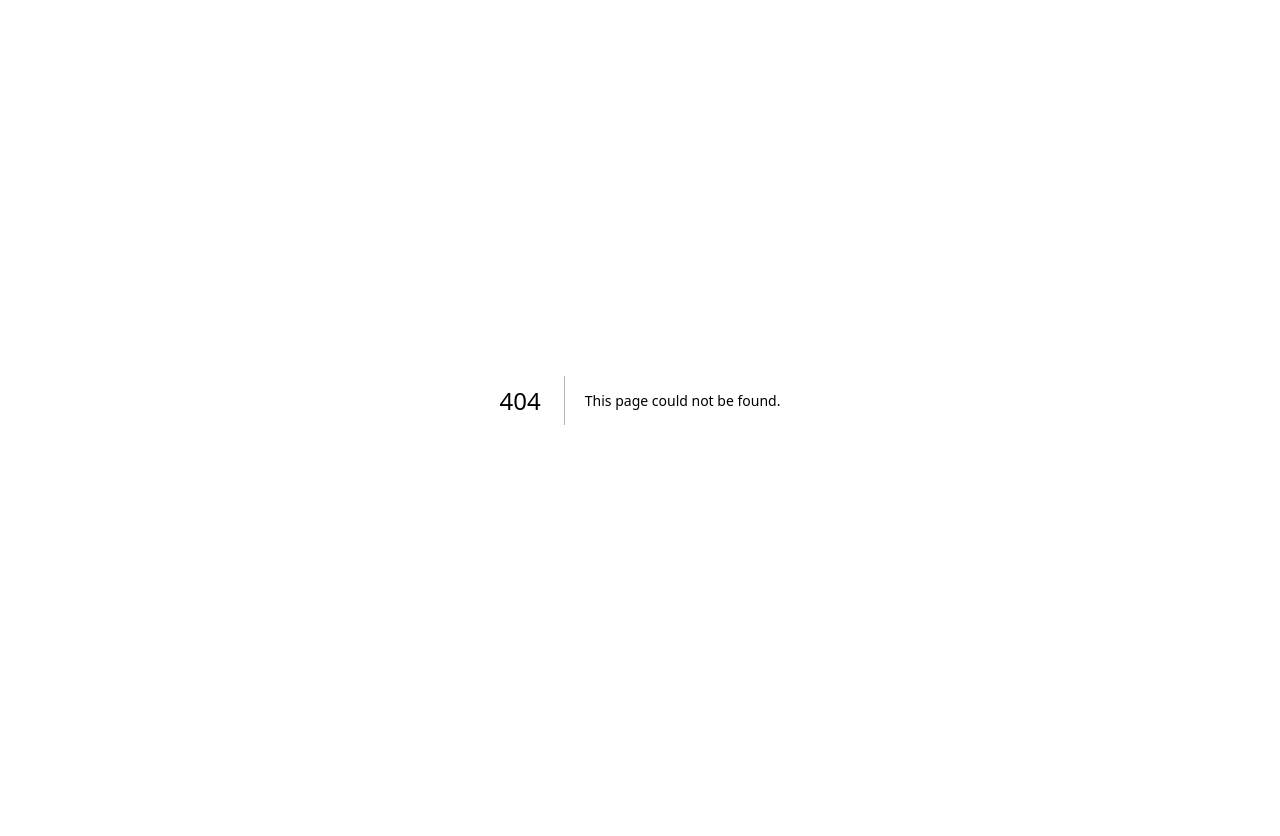
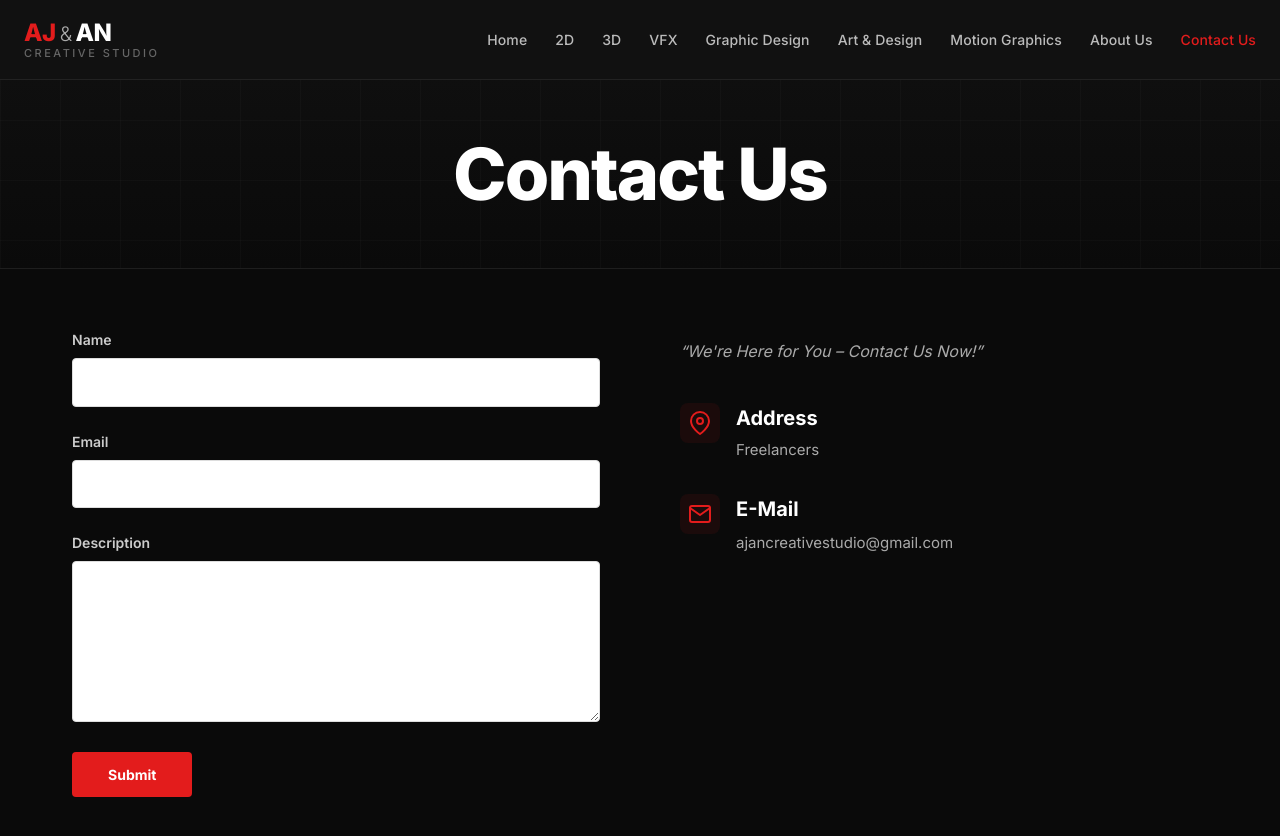
Before and after one commit to raghava4272/AJ-AN, a Next.js app: page /contact in a window 1280 px wide. Before the commit this address had no page. Shown: the top 836 px of the page. Before the commit the page ends 800 px from the top, so only its background shows below. Built offline with nearby package versions, Linux system fonts and the light colour scheme.

Commit message:
feat: add Contact Us page and header link

```diff
--- /dev/null
+++ b/app/contact/page.tsx
@@ -0,0 +1,251 @@
+'use client';
+
+import { useState } from 'react';
+import { motion } from 'framer-motion';
+import Header from '@/components/Header';
+
+export default function ContactPage() {
+  const [name, setName] = useState('');
+  const [email, setEmail] = useState('');
+  const [description, setDescription] = useState('');
+  const [submitted, setSubmitted] = useState(false);
+
+  const handleSubmit = (e: React.FormEvent) => {
+    e.preventDefault();
+    if (!name || !email) return;
+    // Simulate submission
+    setSubmitted(true);
+    setName('');
+    setEmail('');
+    setDescription('');
+    setTimeout(() => setSubmitted(false), 5000);
+  };
+
+  return (
+    <main style={{ background: '#0a0a0a', color: '#fff', minHeight: '100vh', fontFamily: "'Inter', sans-serif" }}>
+      <Header />
+
+      {/* Page Header */}
+      <section style={{
+        paddingTop: '120px',
+        paddingBottom: '40px',
+        textAlign: 'center',
+        background: 'linear-gradient(180deg, #111 0%, #0a0a0a 100%)',
+        borderBottom: '1px solid #1e1e1e',
+        position: 'relative',
+        overflow: 'hidden',
+      }}>
+        {/* Subtle grid texture overlay */}
+        <div style={{
+          position: 'absolute', inset: 0,
+          backgroundImage: `
+            linear-gradient(rgba(255,255,255,0.02) 1px, transparent 1px),
+            linear-gradient(90deg, rgba(255,255,255,0.02) 1px, transparent 1px)
+          `,
+          backgroundSize: '60px 60px',
+          pointerEvents: 'none',
+        }} />
+        <motion.h1
+          initial={{ opacity: 0, y: 16 }}
+          animate={{ opacity: 1, y: 0 }}
+          transition={{ duration: 0.6 }}
+          style={{
+            fontSize: 'clamp(40px, 6vw, 72px)',
+            fontWeight: 800,
+            letterSpacing: '-2px',
+            position: 'relative',
+            zIndex: 1,
+          }}
+        >
+          Contact Us
+        </motion.h1>
+      </section>
+
+      {/* Contact Content */}
+      <section style={{ padding: '60px 32px 100px', maxWidth: '1200px', margin: '0 auto' }}>
+        <div className="contact-grid" style={{ display: 'grid', gridTemplateColumns: '1fr 1fr', gap: '80px' }}>
+
+          {/* Left Column: Form */}
+          <motion.div
+            initial={{ opacity: 0, x: -20 }}
+            animate={{ opacity: 1, x: 0 }}
+            transition={{ duration: 0.6, delay: 0.1 }}
+          >
+            <form onSubmit={handleSubmit} style={{ display: 'flex', flexDirection: 'column', gap: '24px' }}>
+
+              {/* Name */}
+              <div>
+                <label style={labelStyle}>Name</label>
+                <input
+                  type="text"
+                  value={name}
+                  onChange={e => setName(e.target.value)}
+                  required
+                  style={inputStyle}
+                />
+              </div>
+
+              {/* Email */}
+              <div>
+                <label style={labelStyle}>Email</label>
+                <input
+                  type="email"
+                  value={email}
+                  onChange={e => setEmail(e.target.value)}
+                  required
+                  style={inputStyle}
+                />
+              </div>
+
+              {/* Description */}
+              <div>
+                <label style={labelStyle}>Description</label>
+                <textarea
+                  value={description}
+                  onChange={e => setDescription(e.target.value)}
+                  rows={6}
+                  style={{ ...inputStyle, resize: 'vertical' }}
+                />
+              </div>
+
+              {/* Success message */}
+              {submitted && (
+                <div style={{
+                  padding: '12px 16px',
+                  borderRadius: '6px',
+                  background: '#16a34a18',
+                  border: '1px solid #16a34a44',
+                  color: '#4ade80',
+                  fontSize: '14px',
+                }}>
+                  Thank you! Your message has been sent successfully.
+                </div>
+              )}
+
+              {/* Submit Button */}
+              <button
+                type="submit"
+                style={{
+                  alignSelf: 'flex-start',
+                  padding: '12px 36px',
+                  background: '#e31c1c',
+                  color: '#fff',
+                  border: 'none',
+                  borderRadius: '4px',
+                  fontWeight: 700,
+                  fontSize: '14px',
+                  cursor: 'pointer',
+                  transition: 'background 0.2s',
+                }}
+                onMouseEnter={e => (e.currentTarget.style.background = '#c41515')}
+                onMouseLeave={e => (e.currentTarget.style.background = '#e31c1c')}
+              >
+                Submit
+              </button>
+            </form>
+          </motion.div>
+
+          {/* Right Column: Info */}
+          <motion.div
+            initial={{ opacity: 0, x: 20 }}
+            animate={{ opacity: 1, x: 0 }}
+            transition={{ duration: 0.6, delay: 0.2 }}
+            style={{ display: 'flex', flexDirection: 'column', gap: '32px', paddingTop: '10px' }}
+          >
+            <p style={{ fontSize: '16px', color: '#aaa', fontStyle: 'italic', marginBottom: '8px' }}>
+              &ldquo;We&apos;re Here for You &ndash; Contact Us Now!&rdquo;
+            </p>
+
+            {/* Address */}
+            <div style={{ display: 'flex', gap: '16px', alignItems: 'flex-start' }}>
+              <div style={iconContainerStyle}>
+                <svg width="24" height="24" viewBox="0 0 24 24" fill="none" stroke="#e31c1c" strokeWidth="2" strokeLinecap="round" strokeLinejoin="round">
+                  <path d="M21 10c0 7-9 13-9 13s-9-6-9-13a9 9 0 0 1 18 0z" />
+                  <circle cx="12" cy="10" r="3" />
+                </svg>
+              </div>
+              <div>
+                <h3 style={sectionTitleStyle}>Address</h3>
+                <p style={sectionSubtextStyle}>Freelancers</p>
+              </div>
+            </div>
+
+            {/* E-Mail */}
+            <div style={{ display: 'flex', gap: '16px', alignItems: 'flex-start' }}>
+              <div style={iconContainerStyle}>
+                <svg width="24" height="24" viewBox="0 0 24 24" fill="none" stroke="#e31c1c" strokeWidth="2" strokeLinecap="round" strokeLinejoin="round">
+                  <path d="M4 4h16c1.1 0 2 .9 2 2v12c0 1.1-.9 2-2 2H4c-1.1 0-2-.9-2-2V6c0-1.1.9-2 2-2z" />
+                  <polyline points="22,6 12,13 2,6" />
+                </svg>
+              </div>
+              <div>
+                <h3 style={sectionTitleStyle}>E-Mail</h3>
+                <a href="mailto:ajancreativestudio@gmail.com" style={{ ...sectionSubtextStyle, textDecoration: 'none', color: '#aaa', transition: 'color 0.2s' }}
+                   onMouseEnter={e => (e.currentTarget.style.color = '#fff')}
+                   onMouseLeave={e => (e.currentTarget.style.color = '#aaa')}>
+                  ajancreativestudio@gmail.com
+                </a>
+              </div>
+            </div>
+          </motion.div>
+
+        </div>
+      </section>
+
+      <style>{`
+        @media (max-width: 768px) {
+          .contact-grid {
+            grid-template-columns: 1fr !important;
+            gap: 48px !important;
+          }
+        }
+      `}</style>
+    </main>
+  );
+}
+
+// Styles
+const labelStyle: React.CSSProperties = {
+  display: 'block',
+  fontSize: '14px',
+  fontWeight: 600,
+  color: '#ccc',
+  marginBottom: '8px',
+};
+
+const inputStyle: React.CSSProperties = {
+  width: '100%',
+  padding: '12px 16px',
+  background: '#ffffff',
+  border: '1px solid #ddd',
+  borderRadius: '4px',
+  color: '#000000',
+  fontSize: '15px',
+  outline: 'none',
+  fontFamily: 'inherit',
+  boxSizing: 'border-box',
+};
+
+const iconContainerStyle: React.CSSProperties = {
+  display: 'flex',
+  alignItems: 'center',
+  justifyContent: 'center',
+  width: '40px',
+  height: '40px',
+  background: 'rgba(227, 28, 28, 0.08)',
+  borderRadius: '8px',
+  flexShrink: 0,
+};
+
+const sectionTitleStyle: React.CSSProperties = {
+  fontSize: '20px',
+  fontWeight: 700,
+  color: '#fff',
+  marginBottom: '6px',
+};
+
+const sectionSubtextStyle: React.CSSProperties = {
+  fontSize: '15px',
+  color: '#aaa',
+  lineHeight: '1.5',
+};
--- a/components/Header.tsx
+++ b/components/Header.tsx
@@ -17,6 +17,7 @@ export default function Header() {
     { href: '/art-design', label: 'Art & Design' },
     { href: '/motion-graphics', label: 'Motion Graphics' },
     { href: '/about', label: 'About Us' },
+    { href: '/contact', label: 'Contact Us' },
   ];
 
   const isActive = (href: string) => pathname === href;
```
